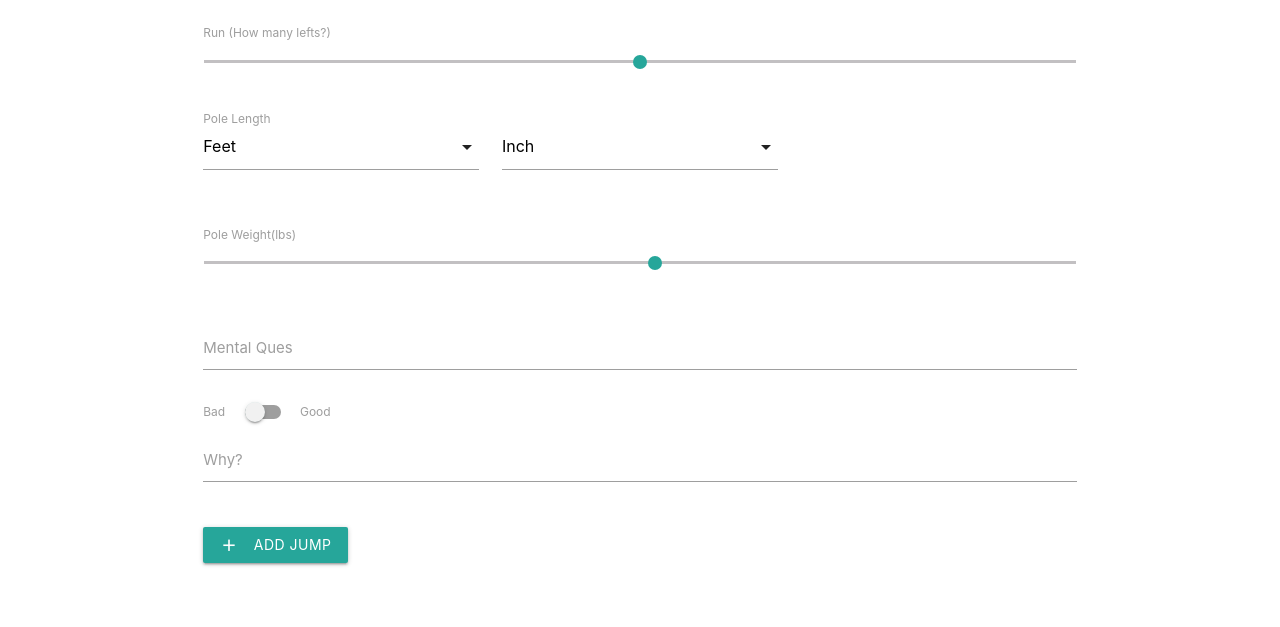
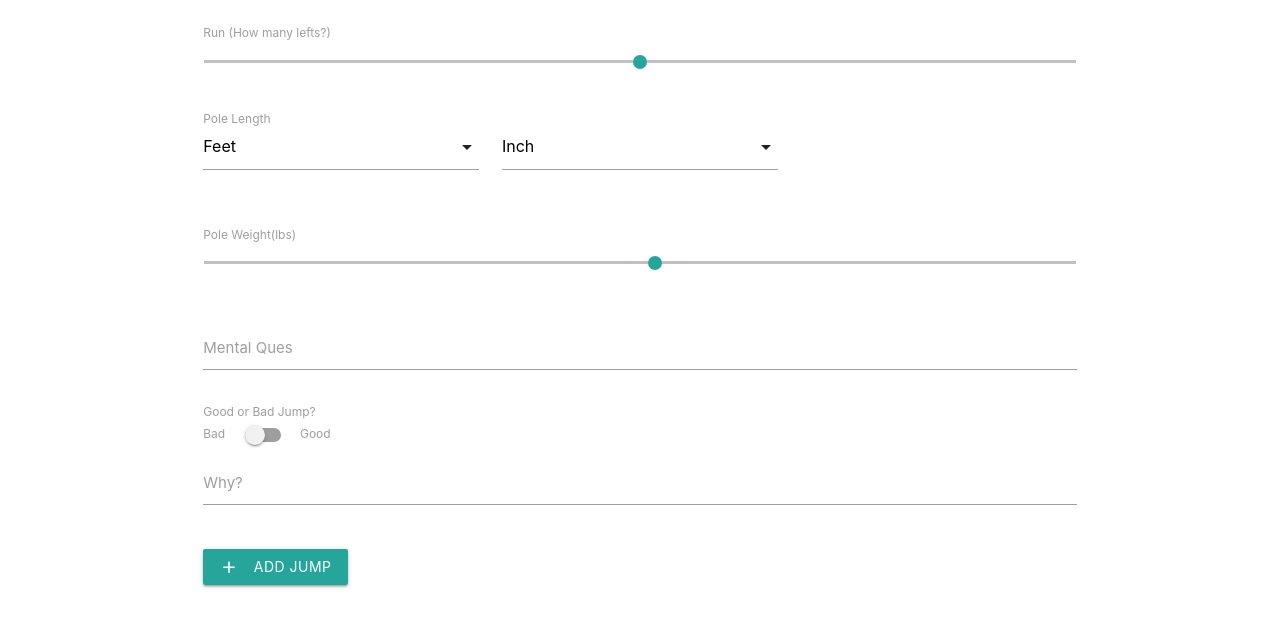
Before and after one commit to rscheurman/PVTracker, a website: page public/addJumpday.html in a window 1280 px wide. Shown: the part 73-700 px from the top of the page. Drawn offline with nearby package versions, Linux system fonts and the light colour scheme; no server answers.

Commit message:
- added title to good bad switch

```diff
--- a/public/addJumpday.html
+++ b/public/addJumpday.html
@@ -69,7 +69,10 @@
                         <textarea id="mentalQues" class="materialize-textarea"></textarea>
                         <label>Mental Ques</label>
                     </div>
-                    <div class="switch col s12">
+                    <div class="col s12">
+                        <label>Good or Bad Jump?</label>
+                    </div>
+                        <div class="switch col s12">
                         <label>
                             Bad
                             <input id="goodOrBad" type="checkbox">
```
Also changed, not shown: 1 other file.
